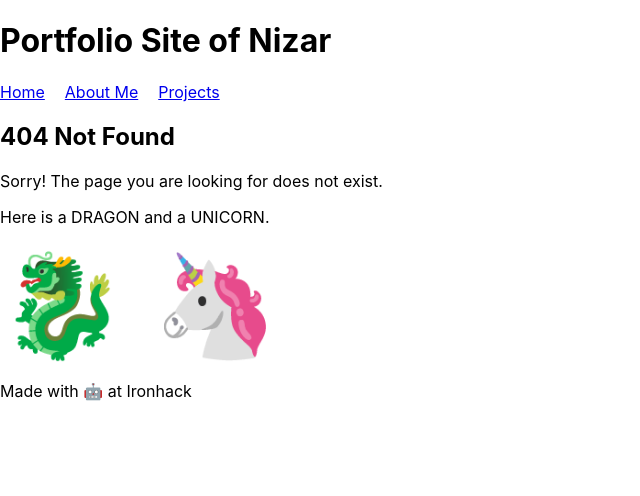
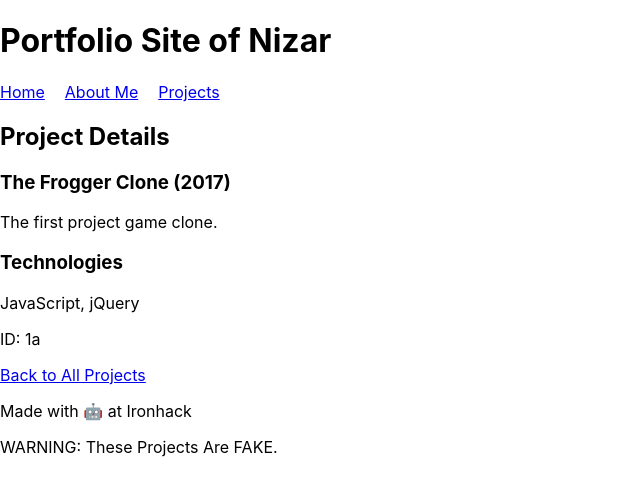
Before and after one commit to ironhack-dev-squad-107/react-portofolio-routes, a React (Create React App) app: page /project/1a in a window 1280 px wide. Before the commit this address had no page. Shown: the top 496 px of the page, without its empty margins (0-640 px from the left). Built offline with nearby package versions, Linux system fonts and the light colour scheme.

Commit message:
Add path parameter example

```diff
--- a/src/App.js
+++ b/src/App.js
@@ -4,8 +4,9 @@ import { Switch, Route, NavLink } from "react-router-dom";
 import "./App.css";
 import AboutUs from "./components/AboutUs.js";
 import HomePage from "./components/HomePage.js";
-import ProjectList from "./components/ProjectList";
-import NotFound from "./components/NotFound";
+import ProjectList from "./components/ProjectList.js";
+import NotFound from "./components/NotFound.js";
+import ProjectDetails from "./components/ProjectDetails.js";
 
 class App extends Component {
   render() {
@@ -45,6 +46,7 @@ class App extends Component {
 
           <Route path="/about" component={AboutUs} />
           <Route path="/project-list" component={ProjectList} />
+          <Route path="/project/:projectId" component={ProjectDetails} />
 
           {/* ALWAYS put your 404 route LAST */}
           <Route component={NotFound} />
@@ -52,6 +54,18 @@ class App extends Component {
 
         <footer>
           <p>Made with 🤖 at Ironhack</p>
+
+          {/* You can put a Switch anywhere in your code */}
+          <Switch>
+            <Route
+              path="/project"
+              // Use render instead of component to define the HTML directly
+              // (or the send your own PROPS to the the component)
+              render={() => {
+                return <p>WARNING: These Projects Are FAKE.</p>;
+              }}
+            />
+          </Switch>
         </footer>
       </div>
     );
--- /dev/null
+++ b/src/components/ProjectDetails.js
@@ -0,0 +1,52 @@
+import React, { Component } from "react";
+import { Link } from "react-router-dom";
+
+import "./ProjectDetails.css";
+import allProjects from "../project-list.json";
+
+class ProjectDetails extends Component {
+  render() {
+    // this.props.match contains information about the ROUTE
+    // (including path parameters like path="/project/:projectId")
+    console.log(this.props.match);
+
+    // match is a prop sent AUTOMATICALLY by the React router
+    const { params } = this.props.match;
+
+    // search for the project in the array
+    const projectItem = allProjects.find(oneProject => {
+      return oneProject._id === params.projectId;
+    });
+
+    return (
+      <section className="ProjectDetails">
+        {projectItem ? (
+          // if we found a project display it
+          <div>
+            <h2>Project Details</h2>
+
+            <h3>
+              {projectItem.name} ({projectItem.year})
+            </h3>
+            <p>{projectItem.description}</p>
+
+            <h3>Technologies</h3>
+            <p>{projectItem.technologies}</p>
+          </div>
+        ) : (
+          // if we DID NOT find a project show a NOT FOUND message
+          <h2>Project Not Found</h2>
+        )}
+
+        {/* the name "projectId" comes from the Route in App.js
+         * <Route path="/project/:projectId" ... />
+         */}
+        <p>ID: {params.projectId}</p>
+
+        <Link to="/project-list">Back to All Projects</Link>
+      </section>
+    );
+  }
+}
+
+export default ProjectDetails;
--- a/src/components/ProjectList.js
+++ b/src/components/ProjectList.js
@@ -1,14 +1,44 @@
 import React, { Component } from "react";
+import { Link } from "react-router-dom";
 
 import "./ProjectList.css";
+import allProjects from "../project-list.json";
+
+function projectAddress(project) {
+  // return the URL string with the project's ID
+  return `/project/${project._id}`;
+}
 
 class ProjectList extends Component {
+  constructor(props) {
+    super(props);
+
+    this.state = {
+      projectArray: allProjects
+    };
+  }
+
   render() {
+    const { projectArray } = this.state;
+
     return (
       <section className="ProjectList">
         <h2>Project List</h2>
 
         <p>These are the cool projects I have worked on.</p>
+
+        <ul>
+          {projectArray.map(oneProject => {
+            return (
+              <li key={oneProject._id}>
+                <h3>
+                  <Link to={projectAddress(oneProject)}>{oneProject.name}</Link>
+                </h3>
+                <p>Technologies: {oneProject.technologies}</p>
+              </li>
+            );
+          })}
+        </ul>
       </section>
     );
   }
--- /dev/null
+++ b/src/project-list.json
@@ -0,0 +1,23 @@
+[
+  {
+    "_id": "1a",
+    "name": "The Frogger Clone",
+    "year": 2017,
+    "technologies": "JavaScript, jQuery",
+    "description": "The first project game clone."
+  },
+  {
+    "_id": "2b",
+    "name": "iTravel",
+    "year": 2017,
+    "technologies": "Mongo DB, ExpressJS, NodeJS, JavaScript, HTML, CSS",
+    "description": "Web App that allows logged in users to share their experiences about travel destinations."
+  },
+  {
+    "_id": "3c",
+    "name": "The Plan",
+    "year": 2017,
+    "technologies": "Mongo DB, ExpressJS, Angular2, NodeJS, JavaScript, HTML, CSS",
+    "description": "Web App that allows logged in users to plan your next activity with your friends or business partners."
+  }
+]
```
Also changed, not shown: src/components/ProjectDetails.css (added).
